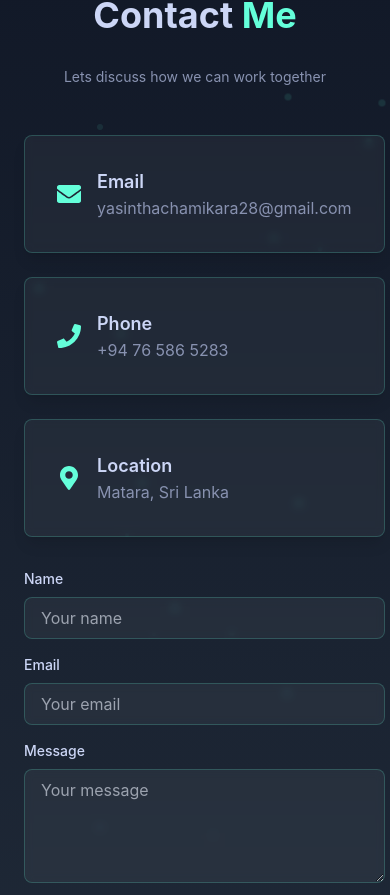
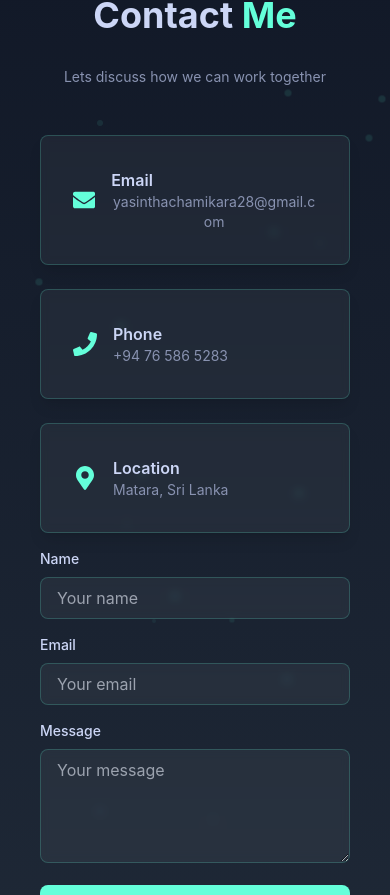
Before and after one commit to Yasintha8/portfolio-website, a React (Vite) app: page / in a window 390 px wide. Shown: the part 6453-7348 px from the top of the page. Built offline with nearby package versions, Linux system fonts and the light colour scheme.

Commit message:
responsive

```diff
--- a/src/components/Contact.jsx
+++ b/src/components/Contact.jsx
@@ -66,7 +66,7 @@ function Contact() {
           Lets discuss how we can work together
         </p>
 
-        <div className="grid md:grid-cols-2 gap-8 max-w-4xl mx-auto">
+        <div className="grid grid-cols-1 md:grid-cols-2 gap-4 sm:gap-6 md:gap-8 max-w-4xl mx-auto px-4">
           <motion.div
             initial={{ opacity: 0, x: -50 }}
             whileInView={{ opacity: 1, x: 0 }}
@@ -76,23 +76,23 @@ function Contact() {
           >
             <div className="card flex items-center space-x-4 bg-white/5 backdrop-blur-sm p-8 border border-accent/20 hover:border-accent/40">
               <FaEnvelope className="text-2xl text-accent" />
-              <div>
-                <h3 className="text-lg font-semibold">Email</h3>
-                <p className="text-text">yasinthachamikara28@gmail.com</p>
-              </div>
+              <div className="text-center sm:text-left">
+              <h3 className="text-left sm:text-lg font-semibold">Email</h3>
+              <p className="text-sm sm:text-base text-text break-all">yasinthachamikara28@gmail.com</p>
+            </div>
             </div>
             <div className="card flex items-center space-x-4 bg-white/5 backdrop-blur-sm p-8 border border-accent/20 hover:border-accent/40">
               <FaPhone className="text-2xl text-accent" />
-              <div>
-                <h3 className="text-lg font-semibold">Phone</h3>
-                <p className="text-text">+94 76 586 5283</p>
+              <div className="text-center sm:text-left">
+                <h3 className="text-left sm:text-lg font-semibold">Phone</h3>
+                <p className="text-sm sm:text-base text-text break-all">+94 76 586 5283</p>
               </div>
             </div>
             <div className="card flex items-center space-x-4 bg-white/5 backdrop-blur-sm p-8 border border-accent/20 hover:border-accent/40">
               <FaMapMarkerAlt className="text-2xl text-accent" />
-              <div>
-                <h3 className="text-lg font-semibold">Location</h3>
-                <p className="text-text">Matara, Sri Lanka</p>
+              <div className="text-center sm:text-left">
+                <h3 className="text-left sm:text-lg font-semibold">Location</h3>
+                <p className="text-sm sm:text-base text-text break-all">Matara, Sri Lanka</p>
               </div>
             </div>
           </motion.div>
```
